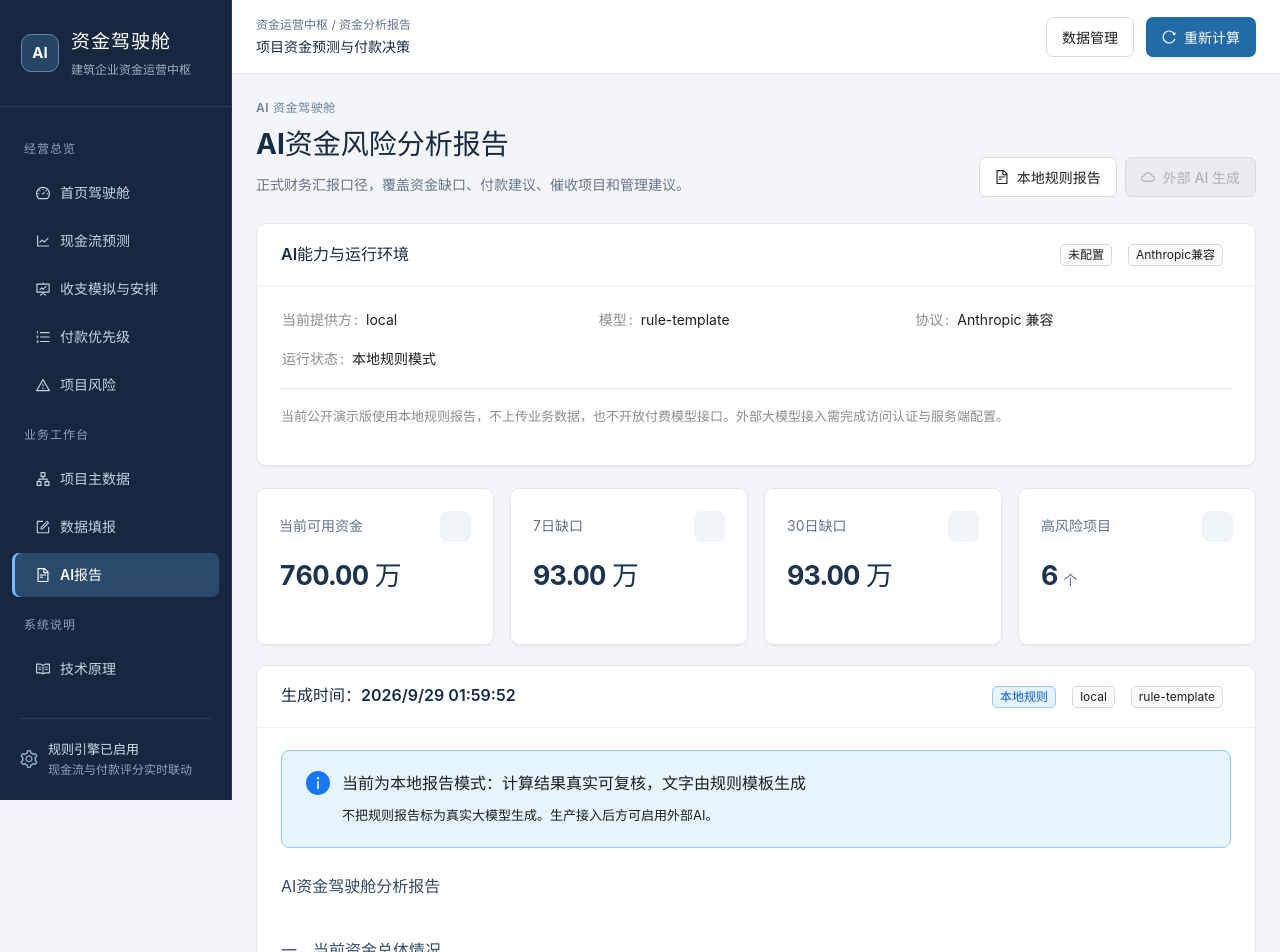
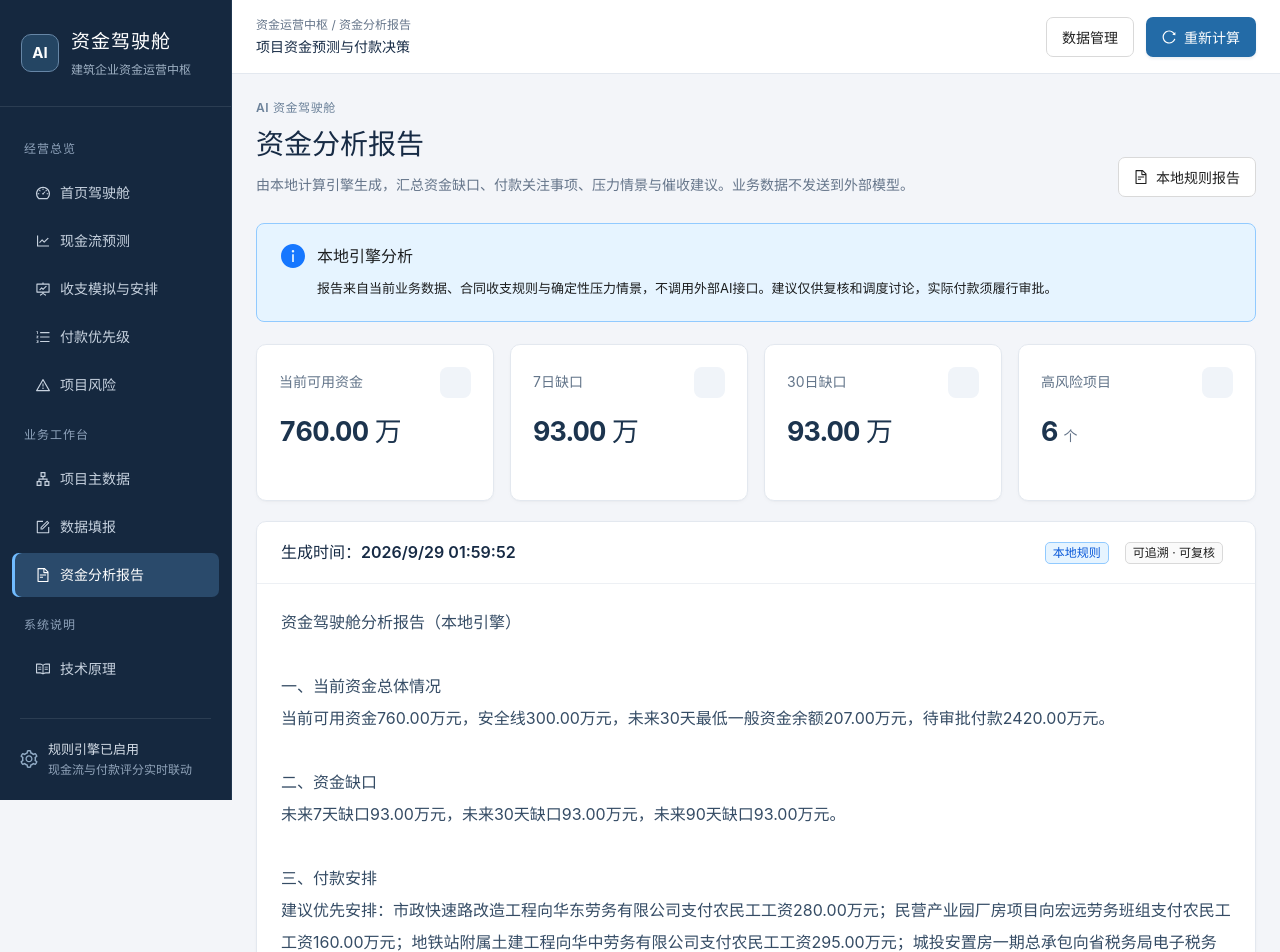
Before and after one commit to EdwardOxygen/ai-fund-dashboard, a React (Vite) app in the folder frontend/: page /#/report in a window 1280 px wide. Shown: the top 952 px of the page. Built offline with nearby package versions, Linux system fonts and the light colour scheme; no server answers.

Commit message:
Hide external AI integration and run reports only on local engine

```diff
--- a/frontend/src/App.tsx
+++ b/frontend/src/App.tsx
@@ -46,7 +46,7 @@ const items: MenuProps["items"] = [
   { key: "workspace", type: "group", label: "业务工作台", children: [
     { key: "/master-data/projects", icon: <ApartmentOutlined />, label: "项目主数据" },
     { key: "/entry", icon: <FormOutlined />, label: "数据填报" },
-    { key: "/report", icon: <FileTextOutlined />, label: "AI报告" }
+    { key: "/report", icon: <FileTextOutlined />, label: "资金分析报告" }
   ]},
   { key: "help", type: "group", label: "系统说明", children: [
     { key: "/principles", icon: <ReadOutlined />, label: "技术原理" }
--- /dev/null
+++ b/frontend/src/config/features.ts
@@ -0,0 +1,3 @@
+// Keep the integration code, but enable only after the owner explicitly requests it.
+// Enabling the UI also requires authenticated server-side API configuration.
+export const EXTERNAL_AI_ENABLED = false;
--- a/frontend/src/pages/AiReport.tsx
+++ b/frontend/src/pages/AiReport.tsx
@@ -2,6 +2,7 @@ import { useCallback, useEffect, useState } from "react";
 import { Alert, Button, Card, Col, Descriptions, Row, Space, Spin, Tag, Typography } from "antd";
 import { CloudOutlined, FileTextOutlined } from "@ant-design/icons";
 import { api, AiProviderStatus, AiReport as AiReportData, formatWan } from "../api";
+import { EXTERNAL_AI_ENABLED } from "../config/features";
 import RiskCard from "../components/RiskCard";
 import PageHeader from "../components/PageHeader";
 
@@ -58,20 +59,20 @@ export default function AiReport() {
   return (
     <>
       <PageHeader
-        title="AI资金风险分析报告"
-        description="正式财务汇报口径，覆盖资金缺口、付款建议、催收项目和管理建议。"
+        title="资金分析报告"
+        description="由本地计算引擎生成，汇总资金缺口、付款关注事项、压力情景与催收建议。业务数据不发送到外部模型。"
         actions={<>
           <Button icon={<FileTextOutlined />} onClick={() => load("local")} loading={loading}>
             本地规则报告
           </Button>
-          <Button type="primary" icon={<CloudOutlined />} onClick={generateExternalReport} loading={externalLoading} disabled={!providerStatus?.minimax_configured}>
+          {EXTERNAL_AI_ENABLED ? <Button type="primary" icon={<CloudOutlined />} onClick={generateExternalReport} loading={externalLoading} disabled={!providerStatus?.minimax_configured}>
             外部 AI 生成
-          </Button>
+          </Button> : null}
         </>}
       />
       {error ? <Alert type="error" showIcon message={error} className="page-section" /> : null}
 
-      <Card
+      {EXTERNAL_AI_ENABLED ? <Card
         variant="borderless"
         title="AI能力与运行环境"
         className="page-section"
@@ -98,7 +99,7 @@ export default function AiReport() {
         <Typography.Paragraph type="secondary" className="config-note">
           当前公开演示版使用本地规则报告，不上传业务数据，也不开放付费模型接口。外部大模型接入需完成访问认证与服务端配置。
         </Typography.Paragraph>
-      </Card>
+      </Card> : <Alert className="page-section" type="info" showIcon message="本地引擎分析" description="报告来自当前业务数据、合同收支规则与确定性压力情景，不调用外部AI接口。建议仅供复核和调度讨论，实际付款须履行审批。" />}
 
       {data ? (
         <>
@@ -124,12 +125,11 @@ export default function AiReport() {
                 <Tag color={data.report_source === "external" ? "green" : "blue"}>
                   {data.report_source === "external" ? "外部AI" : "本地规则"}
                 </Tag>
-                <Tag>{data.provider}</Tag>
-                <Tag>{data.model}</Tag>
+                {EXTERNAL_AI_ENABLED ? <><Tag>{data.provider}</Tag><Tag>{data.model}</Tag></> : <Tag>可追溯 · 可复核</Tag>}
               </Space>
             }
           >
-            {providerStatus ? (
+            {EXTERNAL_AI_ENABLED && providerStatus ? (
               <Alert
                 type={providerStatus.minimax_configured ? "success" : "info"}
                 showIcon
@@ -142,7 +142,7 @@ export default function AiReport() {
                 className="page-section"
               />
             ) : null}
-            {data.fallback_reason ? (
+            {EXTERNAL_AI_ENABLED && data.fallback_reason ? (
               <Alert
                 type="warning"
                 showIcon
--- a/frontend/src/pages/TechnicalPrinciples.tsx
+++ b/frontend/src/pages/TechnicalPrinciples.tsx
@@ -8,6 +8,7 @@ import {
   FundProjectionScreenOutlined
 } from "@ant-design/icons";
 import { api, PREDICTION_RULES } from "../api";
+import { EXTERNAL_AI_ENABLED } from "../config/features";
 import PageHeader from "../components/PageHeader";
 
 const principleSections = [
@@ -42,10 +43,11 @@ const principleSections = [
       "现金流预测以当前可用资金为起点，按日滚动生成未来 90 天余额。回款由合同节点、审核天数、账期、分期及质保金组成；全部未付义务全额纳入。对比合同基准、回款延迟、施工承压、组合压力四类确定性情景，不使用蒙特卡洛。一般资金余额低于安全线标记红色，接近安全线标记黄色，刚性支出无法覆盖时标记重大风险。"
   },
   {
-    title: "六、AI报告生成",
-    tags: ["本地规则", "MiniMax", "外部API", "回退机制"],
+    title: "六、本地引擎报告",
+    tags: ["本地计算", "规则报告", "数据不外传", "可复核"],
     body:
-      "报告默认由本地规则模板生成，确保无外部 API key 时系统仍可运行。点击外部AI生成时，后端会把资金指标、现金流、付款优先级、项目风险和催收重点整理成结构化上下文，优先调用 MiniMax Anthropic-compatible Messages 接口生成正式报告，也兼容 OpenAI-compatible Chat Completions。若外部调用失败，页面会展示失败原因并自动回退到本地报告。"
+      "报告由本地规则模板生成，直接引用账户余额、合同收支、缺口、项目风险和四类压力情景的计算结果。所有分析在浏览器内完成；报告不会自动执行付款，也不修改业务数据。"
+
   }
 ];
 
@@ -54,7 +56,7 @@ const dataFlow = [
   "浏览器本地规则引擎刷新 ai_probability、ai_score、suggestion",
   "现金流服务按日生成 7/30/90 天余额、资金缺口和风险等级",
   "看板、项目风险、付款优先级和报告页面读取同一套计算结果",
-  "外部AI报告仅在用户点击时消费计算结果，不直接修改业务数据"
+  "本地引擎汇总可复核报告；实际付款仍须人工审批"
 ];
 
 export default function TechnicalPrinciples() {
@@ -74,7 +76,7 @@ export default function TechnicalPrinciples() {
         actions={<Button icon={<DownloadOutlined />} onClick={handleExportRules}>导出预测数学规则</Button>}
       />
 
-      <Alert className="page-section" type="info" showIcon message="模型边界：可解释的情景推演，不等同于已训练的AI预测模型" description="付款优化使用混合整数规划，受账户用途、付款窗口、刚性期限、分期条件及资料完整性约束；最多100笔到期申请、限时求解，不承诺全局最优。未覆盖义务单列，任何方案均需人工审批。大模型仅用于文字解释，不改变计算结果。" />
+      <Alert className="page-section" type="info" showIcon message="模型边界：可解释的情景推演，不等同于已训练的AI预测模型" description="付款优化使用混合整数规划，受账户用途、付款窗口、刚性期限、分期条件及资料完整性约束；最多100笔到期申请、限时求解，不承诺全局最优。未覆盖义务单列，任何方案均需人工审批。报告由本地引擎生成，不调用外部模型。" />
       <Row gutter={[16, 16]}>
         <Col xs={24} xl={15}>
           <Space direction="vertical" size={16} className="full-width">
@@ -111,7 +113,7 @@ export default function TechnicalPrinciples() {
               }))}
             />
           </Card>
-          <Card variant="borderless" title="唯一外部接口：AI报告" className="page-section">
+          {EXTERNAL_AI_ENABLED ? <Card variant="borderless" title="唯一外部接口：AI报告" className="page-section">
             <Typography.Paragraph>
               <code>AI_REPORT_PROVIDER=minimax</code>
             </Typography.Paragraph>
@@ -124,7 +126,7 @@ export default function TechnicalPrinciples() {
             <Typography.Paragraph>
               <code>MINIMAX_BASE_URL=https://api.minimaxi.com/anthropic</code>
             </Typography.Paragraph>
-          </Card>
+          </Card> : null}
         </Col>
       </Row>
 
```
Also changed, not shown: frontend/src/api/index.ts (+4 -2 lines), 2 other files (tests, documents, lock files or other folders).
